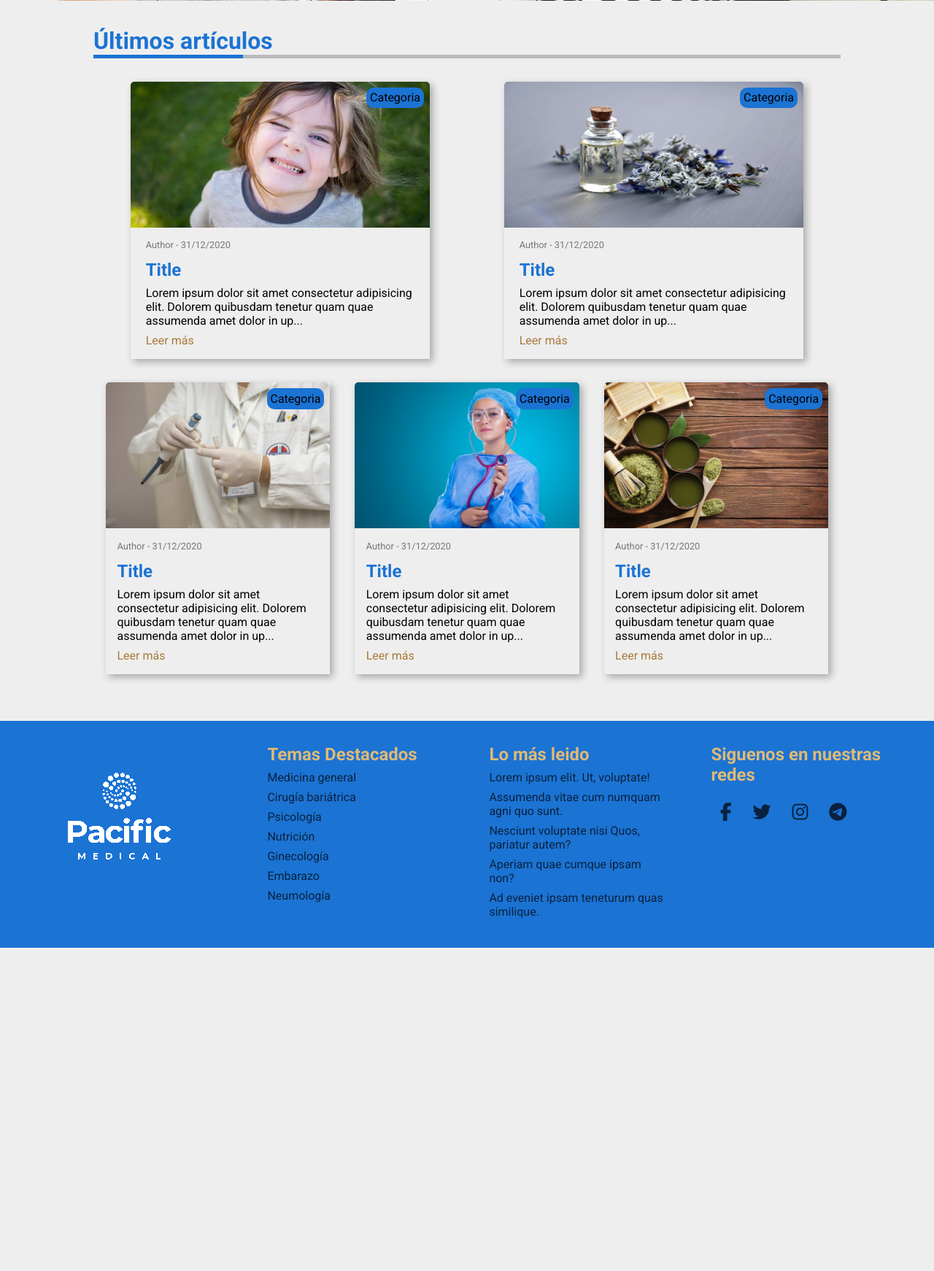
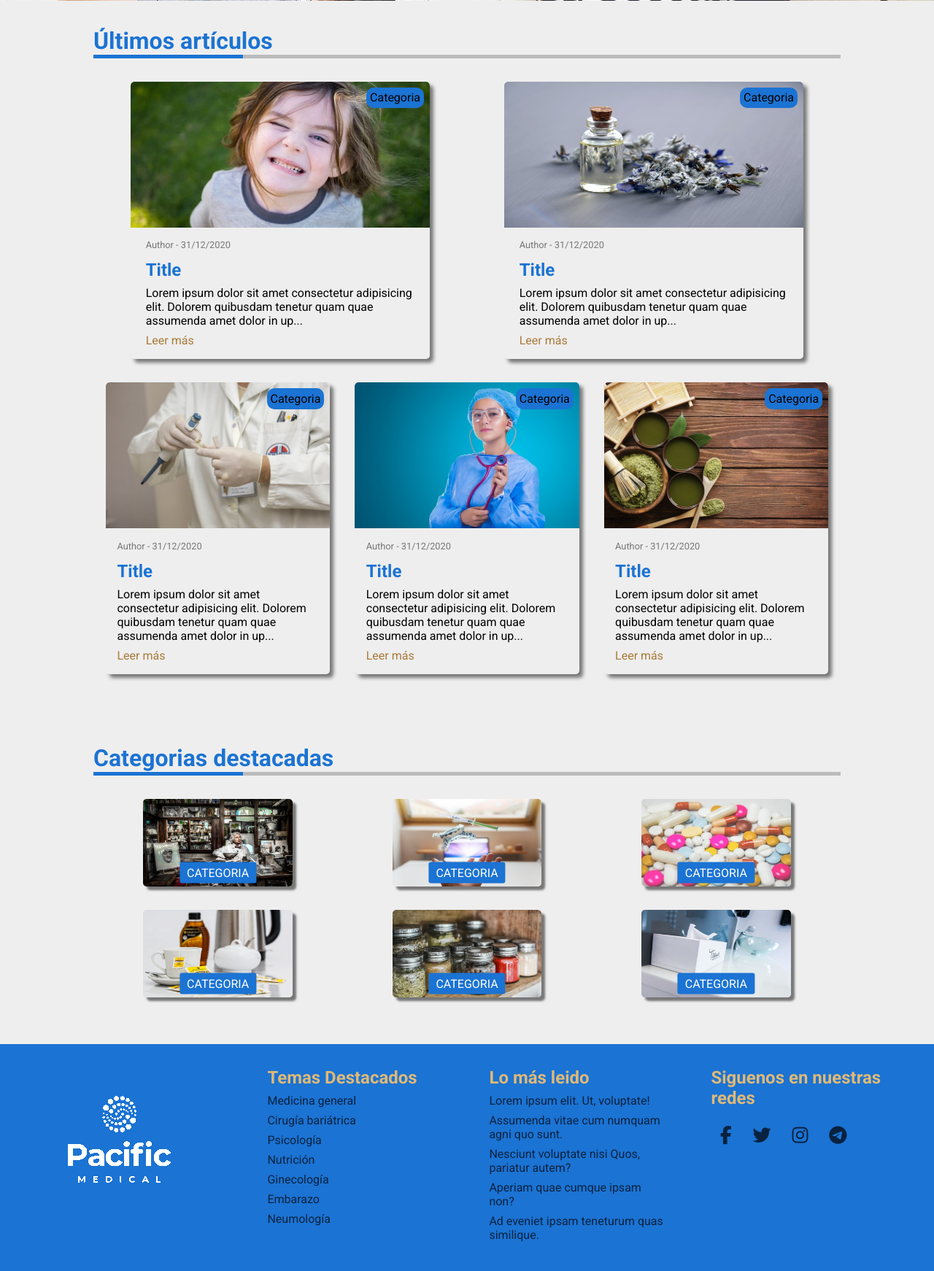
Before and after one commit to gadc1996/pacific-medical, a PHP site: page / in a window 1280 px wide. Shown: the part 386-2128 px from the top of the page at 73% size. Before the commit the page ends 1685 px from the top, so only its background shows below. Run offline with PHP 8.4, Linux system fonts and the light colour scheme; some libraries are stand-ins or nearby versions.

Commit message:
Agregada seccion de categorias destacadas Creado estilo de card-mini

```diff
--- a/css/_articles-section.scss
+++ b/css/_articles-section.scss
@@ -42,6 +42,43 @@
 	}
 	.card-small:hover{
 		@include card.cardHover;
-	}
-
+    }
+    .card-mini{
+        width: 20%;
+        height: 120px;
+        border-radius: 5px;
+        position: relative ;
+        transition: .3s;
+        box-shadow: 5px 5px  3px rgba($color: #000000, $alpha: .5);
+        .category{
+            position: absolute;
+            top: 60%;
+            left: 50%;
+            transform: translate(-50%, 50%);
+            background-color: variables.$blue;
+            padding: 5px 10px;
+            color: #fff;
+            border-radius: 3px;
+            text-transform: uppercase;
+            a{
+                text-decoration: none;
+                color: #fff;
+            }
+            a:hover{
+                @include mixings.a-hover;
+            }
+        }
+        a{
+            img{
+                width: 100%;
+                height: 100%;
+                border-radius: 5px;
+            }
+        }
+    }
+    .card-mini:hover{
+        transition: .5s;
+        transform: scale(1.1);
+        box-shadow: 10px 10px 5px rgba($color: #000000, $alpha: .5);
+    }
 }
--- a/css/_card.scss
+++ b/css/_card.scss
@@ -6,7 +6,8 @@
 		position: relative;
 		z-index: 0;
 		overflow: hidden;
-		box-shadow: 4px 4px 10px rgba(0,0,0,0.3);
+		border-radius: 5px;
+		box-shadow: variables.$shadow;
 		transition: .5s;
 		padding-bottom: 1em;
 		a{
@@ -64,5 +65,5 @@
 
 @mixin cardHover {
 	transform: scale(1.03);
-	box-shadow: 1px 1px 10px rgba(0,0,0,0.3);
+	box-shadow: variables.$shadow-hover;
 }
--- a/css/_variables.scss
+++ b/css/_variables.scss
@@ -3,3 +3,5 @@ $gold: #A97A39;
 $light-gold: #DFB977;
 $footer-text-color: rgba($color: #000000, $alpha: .7);
 $card-margin: 5%;
+$shadow: 5px 5px  5px rgba($color: #000000, $alpha: .5);
+$shadow-hover: 12px 12px 15px rgba($color: #000000, $alpha: .5);
--- a/css/style.css
+++ b/css/style.css
@@ -112,7 +112,8 @@ header .nav-links .nav-item:hover .dropdown {
   position: relative;
   z-index: 0;
   overflow: hidden;
-  box-shadow: 4px 4px 10px rgba(0, 0, 0, 0.3);
+  border-radius: 5px;
+  box-shadow: 5px 5px 5px rgba(0, 0, 0, 0.5);
   transition: 0.5s;
   padding-bottom: 1em;
 }
@@ -161,14 +162,15 @@ header .nav-links .nav-item:hover .dropdown {
 }
 .card-row .card-big:hover {
   transform: scale(1.03);
-  box-shadow: 1px 1px 10px rgba(0, 0, 0, 0.3);
+  box-shadow: 12px 12px 15px rgba(0, 0, 0, 0.5);
 }
 .card-row .card-small {
   width: 30%;
   position: relative;
   z-index: 0;
   overflow: hidden;
-  box-shadow: 4px 4px 10px rgba(0, 0, 0, 0.3);
+  border-radius: 5px;
+  box-shadow: 5px 5px 5px rgba(0, 0, 0, 0.5);
   transition: 0.5s;
   padding-bottom: 1em;
 }
@@ -217,7 +219,44 @@ header .nav-links .nav-item:hover .dropdown {
 }
 .card-row .card-small:hover {
   transform: scale(1.03);
-  box-shadow: 1px 1px 10px rgba(0, 0, 0, 0.3);
+  box-shadow: 12px 12px 15px rgba(0, 0, 0, 0.5);
+}
+.card-row .card-mini {
+  width: 20%;
+  height: 120px;
+  border-radius: 5px;
+  position: relative;
+  transition: 0.3s;
+  box-shadow: 5px 5px 3px rgba(0, 0, 0, 0.5);
+}
+.card-row .card-mini .category {
+  position: absolute;
+  top: 60%;
+  left: 50%;
+  transform: translate(-50%, 50%);
+  background-color: #1B73D3;
+  padding: 5px 10px;
+  color: #fff;
+  border-radius: 3px;
+  text-transform: uppercase;
+}
+.card-row .card-mini .category a {
+  text-decoration: none;
+  color: #fff;
+}
+.card-row .card-mini .category a:hover {
+  text-decoration: underline;
+  color: #DFB977;
+}
+.card-row .card-mini a img {
+  width: 100%;
+  height: 100%;
+  border-radius: 5px;
+}
+.card-row .card-mini:hover {
+  transition: 0.5s;
+  transform: scale(1.1);
+  box-shadow: 10px 10px 5px rgba(0, 0, 0, 0.5);
 }
 
 footer {
--- a/index.html
+++ b/index.html
@@ -9,8 +9,8 @@
 	<link href="https://fonts.googleapis.com/css2?family=Roboto:wght@400;700&display=swap" rel="stylesheet">
 	<script src="https://kit.fontawesome.com/1696329706.js" crossorigin="anonymous"></script>
 </head>
+
 <body>
-
 	<header>
 		<div class="top-navigation">
 		<img src="img/logo.png" alt="pacific-medical-logo">
@@ -40,13 +40,16 @@
 		</ul>
 	</nav>
 	</header>
-
+	<!--Inicia imagen destacada-->
 	<section class="featured-image">
 	<img src="img/background.jpeg" alt="">
 	</section>
+	<!--Termina Imagen destacada-->
 
-<section class="articles-section">
+	<!--Inicia Ultimos Articulos-->
+	<section class="articles-section" >
 		<h2 class="section-title">Últimos artículos</h2>
+
 		<div class="title-divider">
 			<div class="divider-color"></div>
 			<div class="divider-section"></div>
@@ -88,7 +91,6 @@
 				Leer más
 			</a>
 			</div>
-
 		</div>
 
 		<div class="card-row">
@@ -143,6 +145,56 @@
 		</div>
 
 	</section>
+	<!--Termina Ultimos Articulos-->
+
+	<!--Inicia categorias destacadas-->
+	<section class="articles-section" >
+		<h2 class="section-title">Categorias destacadas</h2>
+
+		<div class="title-divider">
+			<div class="divider-color"></div>
+			<div class="divider-section"></div>
+			<div class="divider-section"></div>
+			<div class="divider-section"></div>
+			<div class="divider-section"></div>
+		</div>
+
+		<div class="card-row">
+			<div class="card-mini">
+				<div class="category"><a href=""> Categoria</a> </div>
+				<a href="#"><img src="img/card-image6.jpeg" alt=""></a>
+			</div>
+
+			<div class="card-mini">
+				<div class="category"><a href=""> Categoria</a> </div>
+				<a href="#"><img src="img/card-image7.jpeg" alt=""></a>
+			</div>
+
+			<div class="card-mini">
+				<div class="category"><a href=""> Categoria</a> </div>
+				<a href="#"><img src="img/card-image8.jpeg" alt=""></a>
+			</div>
+
+		</div>
+		<div class="card-row">
+			<div class="card-mini">
+				<div class="category"><a href=""> Categoria</a> </div>
+				<a href="#"><img src="img/card-image9.jpeg" alt=""></a>
+			</div>
+
+			<div class="card-mini">
+				<div class="category"><a href=""> Categoria</a> </div>
+				<a href="#"><img src="img/card-image10.jpeg" alt=""></a>
+			</div>
+
+			<div class="card-mini">
+				<div class="category"><a href=""> Categoria</a> </div>
+				<a href="#"><img src="img/card-image11.jpeg" alt=""></a>
+			</div>
+		</div>
+
+	</section>
+	<!--Termina categorias destacadas-->
 
 	<footer>
 	<div class="footer-colum">
```
Also changed, not shown: img/card-image10.jpeg (added), img/card-image11.jpeg (added), img/card-image7.jpeg (added), img/card-image8.jpeg (added), img/card-image9.jpeg (added), 1 other file. Lines whose indentation alone changed are shown as unchanged.
